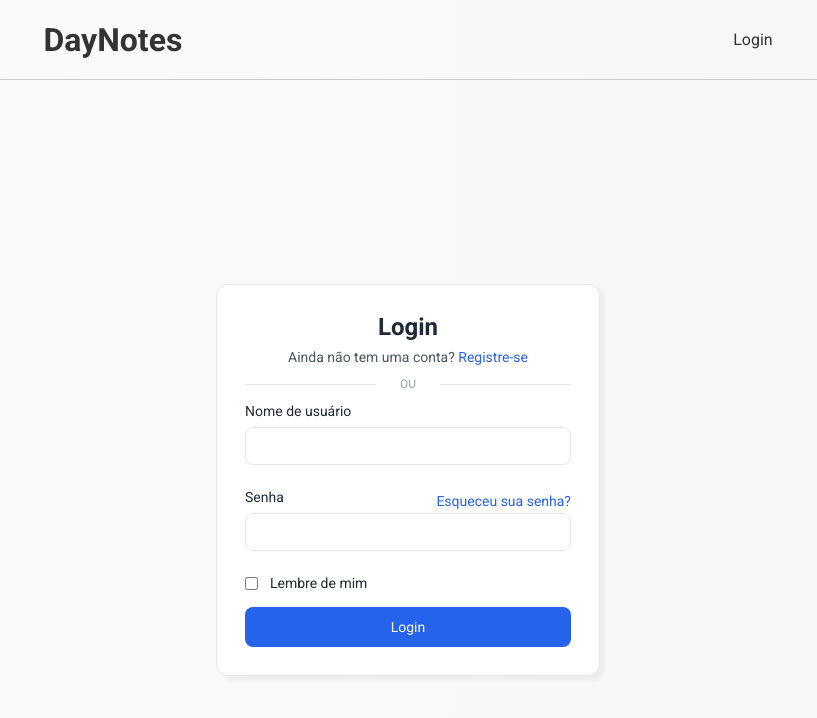
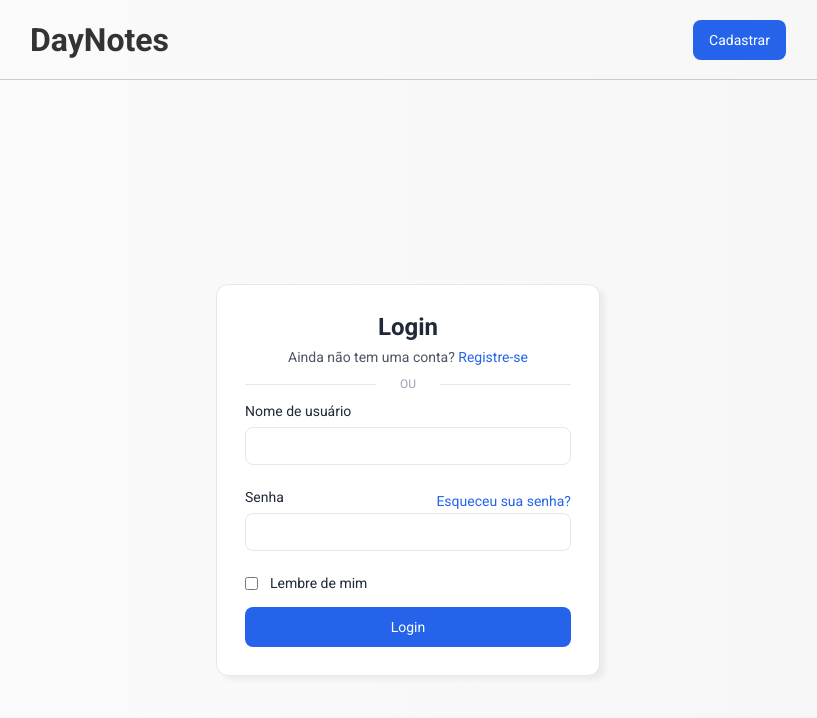
Before and after one commit to EmersonSinezio/DayNotes, a React (Create React App) app in the folder front/: page /login in a window 1280 px wide. Shown: the top 718 px of the page, without its empty margins (232-1049 px from the left). Built offline with nearby package versions, Linux system fonts and the light colour scheme.

Commit message:
✨ style: ajuste header

```diff
--- a/front/src/components/Header/index.jsx
+++ b/front/src/components/Header/index.jsx
@@ -6,6 +6,7 @@ import { useState } from "react";
 const Header = ({ logout }) => {
   const [logged, setLogged] = useState(false);
   const [showMenu, setShowMenu] = useState(false);
+  const [changeBtn, setChangeBtn] = useState(false);
   const navigate = useNavigate();
 
   useEffect(() => {
@@ -21,6 +22,15 @@ const Header = ({ logout }) => {
     navigate("/login");
   };
 
+  const changeButton = () => {
+    setChangeBtn(!changeBtn);
+    if (changeBtn) {
+      navigate("/login");
+    } else {
+      navigate("/register");
+    }
+  };
+
   return (
     <div className="header">
       <Link to="/">
@@ -28,11 +38,25 @@ const Header = ({ logout }) => {
       </Link>
       <div className="profile" onClick={() => setShowMenu(!showMenu)}>
         {logged ? (
+          <p>{JSON.parse(localStorage.getItem("user")).username}</p>
+        ) : null}
+        {logged ? (
           <img src="/assets/icon.jpg" alt="" className="icon" />
+        ) : changeBtn ? (
+          <button className="profile_btn" onClick={() => changeButton()}>
+            Entrar
+          </button>
         ) : (
-          <Link to="/login">Login</Link>
+          <button className="profile_btn" onClick={() => changeButton()}>
+            Cadastrar
+          </button>
         )}
-        <div className={showMenu ? "menu-open" : "menu-close"}>
+
+        <div
+          className={
+            logged ? (showMenu ? "menu-open" : "menu-close") : "menu-close"
+          }
+        >
           <ul className="menu">
             <li>em breve</li>
             <li onClick={handleLogout}>Encerrar sessão</li>{" "}
--- a/front/src/components/Header/styles/header_styles.css
+++ b/front/src/components/Header/styles/header_styles.css
@@ -22,6 +22,12 @@
 .profile .icon {
   height: 80%;
   border-radius: 50%;
+  cursor: pointer;
+  filter: drop-shadow(0px 4px 4px rgba(0, 0, 0, 0.25));
+}
+.profile p {
+  margin-right: 1rem;
+  font-size: 1rem;
   cursor: pointer;
   filter: drop-shadow(0px 4px 4px rgba(0, 0, 0, 0.25));
 }
@@ -64,3 +70,23 @@
   border-color: #333;
   transition: border 0.5s;
 }
+
+.profile_btn {
+  width: 100%;
+  padding: 0.75rem 1rem;
+  display: flex;
+  justify-content: center;
+  align-items: center;
+  font-size: 0.875rem;
+  font-weight: 500;
+  border: none;
+  border-radius: 0.5rem;
+  background: #2563eb;
+  color: #ffffff;
+  cursor: pointer;
+  transition: background 0.2s ease;
+}
+.profile_btn:hover {
+  background: #1e40af;
+  cursor: pointer;
+}
```
